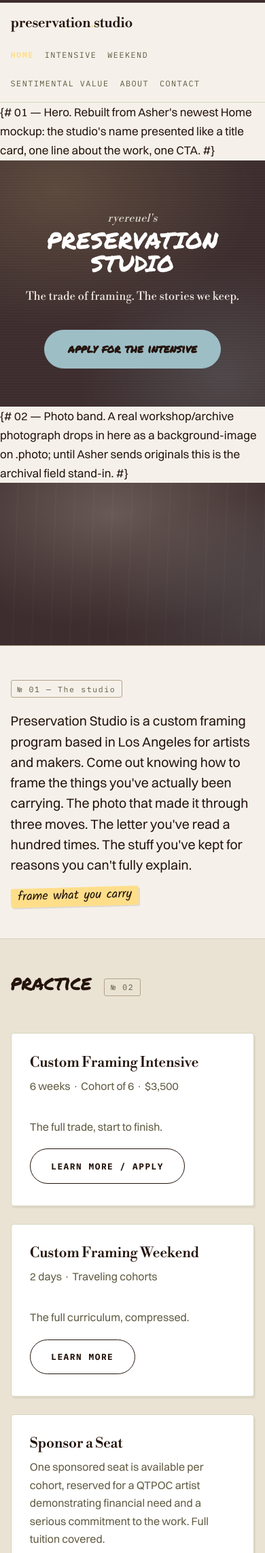
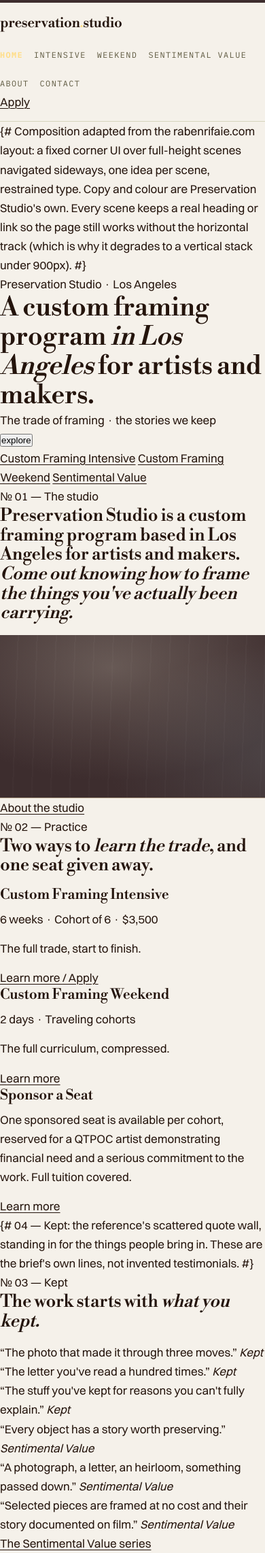
Before and after one commit to Jdrexx/preservationstudio, a Django app: page / in a window 390 px wide; the page is wider, and only the part inside the window is pictured. Shown: the top 2284 px of that part at 68% size. Run offline with Django 5.2, Linux system fonts and the light colour scheme.

Commit message:
feat(design): lay the site out in the rabenrifaie.com composition
Jon pointed at rabenrifaie.com and asked for that layout with our copy and
colours. Its structure, read off the live DOM (a Framer site): a fixed
corner UI over full-height scenes navigated sideways, one idea per scene,
very restrained type, and a sentence built by alternating a true italic
serif with a grotesk.

Applied to Preservation Studio
  · Home is now a five-scene track: Hero -> The studio -> Practice ->
    Kept -> Waitlist. Scenes sit side by side in a native horizontal
    scroller with snap points.
  · The fixed corner UI replaces the old stacked header: wordmark left,
    nav centre-right, a solid "Apply" pill top-right, matching the
    reference's corner button.
  · The signature type move is `.mix` + `<em>`: Libre Bodoni (Switzer
    grotesk surrounding it) for the run of the sentence, Playfair Display
    *italic* for the emphasised phrase. That italic is a NEW self-hosted
    latin woff2 — every other family here was roman-only, so the browser
    synthesised an oblique, which is exactly what makes this style read as
    cheap. Served with the real face and declared under --display-italic.
  · The reference's scattered testimonial wall becomes "Kept" — the
    brief's own lines about what people bring in. Deliberately NOT
    invented testimonials.
  · Colours stay ours (cream/Honey/Light Blue/Plum); the reference is
    black-on-white and that is not this brand.

Two deliberate departures from the reference, for function
  · No scroll-jacking. The track is an ordinary horizontal scroller —
    trackpad, touch, arrow keys, and the on-screen prev/next controls all
    work, so nothing traps the page or breaks the back button.
  · Under 900px the scenes stack vertically and the header nav collapses.
    A sideways scroller on a phone is hostile, and this site's job is to
    collect applications.

Other pages keep their vertical structure and inherit the same type and
palette; the corner UI is shared via base.html.

Verified: 53 tests green; collectstatic clean with track.js and the new
woff2 hashed; all 11 routes 200 with and without ?vibe=1; every string the
suite asserts still present on home; 5 scenes, 1 h1, no leaked template
tags; WCAG audit of site.css reports zero pairs below 4.5:1; procoder gate
0 unformatted, 0 blocking.

```diff
--- /dev/null
+++ b/studio/static/studio/js/track.js
@@ -0,0 +1,106 @@
+/* ============================================================
+   preservation.studio — scene track navigation
+   ============================================================
+
+   The home page lays its scenes out side by side in a native
+   horizontal scroller. This only adds the affordances the browser
+   does not give you for free: prev/next buttons, arrow keys, and a
+   scene counter.
+
+   It never hijacks the wheel or traps the page — scrolling still
+   works exactly as the browser does it, and every scene's content
+   is reachable by ordinary scrolling (and stacks vertically under
+   900px, where this file does nothing).
+   ============================================================ */
+
+(function () {
+  "use strict";
+
+  var track = document.getElementById("track");
+  if (!track) return;
+
+  var scenes = Array.prototype.slice.call(track.querySelectorAll(".scene"));
+  if (scenes.length < 2) return;
+
+  var counter = document.querySelector("[data-scene-now]");
+  var pad = function (n) {
+    return (n < 10 ? "0" : "") + n;
+  };
+
+  // Index of the scene nearest the left edge of the viewport.
+  function currentIndex() {
+    var best = 0;
+    var bestGap = Infinity;
+    scenes.forEach(function (scene, i) {
+      var gap = Math.abs(scene.offsetLeft - track.scrollLeft);
+      if (gap < bestGap) {
+        bestGap = gap;
+        best = i;
+      }
+    });
+    return best;
+  }
+
+  function goTo(i) {
+    var target = scenes[Math.max(0, Math.min(scenes.length - 1, i))];
+    if (!target) return;
+    track.scrollTo({ left: target.offsetLeft, behavior: "smooth" });
+  }
+
+  function sync() {
+    var i = currentIndex();
+    if (counter) counter.textContent = pad(i + 1);
+    document.querySelectorAll("[data-track-prev]").forEach(function (b) {
+      b.disabled = i === 0;
+    });
+    document.querySelectorAll("[data-track-next]").forEach(function (b) {
+      b.disabled = i === scenes.length - 1;
+    });
+  }
+
+  document.querySelectorAll("[data-track-prev]").forEach(function (b) {
+    b.addEventListener("click", function () {
+      goTo(currentIndex() - 1);
+    });
+  });
+  document.querySelectorAll("[data-track-next]").forEach(function (b) {
+    b.addEventListener("click", function () {
+      goTo(currentIndex() + 1);
+    });
+  });
+
+  // Arrow keys, but only when the user is not typing in a form control and
+  // not reading a vertical (stacked) layout.
+  document.addEventListener("keydown", function (e) {
+    if (e.metaKey || e.ctrlKey || e.altKey) return;
+    var el = document.activeElement;
+    if (el && /^(INPUT|TEXTAREA|SELECT)$/.test(el.tagName)) return;
+    if (window.matchMedia("(max-width: 900px)").matches) return;
+    if (e.key === "ArrowRight") {
+      e.preventDefault();
+      goTo(currentIndex() + 1);
+    } else if (e.key === "ArrowLeft") {
+      e.preventDefault();
+      goTo(currentIndex() - 1);
+    }
+  });
+
+  var raf = null;
+  track.addEventListener("scroll", function () {
+    if (raf) return;
+    raf = window.requestAnimationFrame(function () {
+      raf = null;
+      sync();
+    });
+  });
+
+  window.addEventListener("resize", sync);
+
+  // Keep the browser's own scroll restoration from landing mid-track with a
+  // stale counter.
+  if ("scrollRestoration" in window.history) {
+    window.history.scrollRestoration = "manual";
+  }
+
+  sync();
+})();
--- a/studio/templates/studio/base.html
+++ b/studio/templates/studio/base.html
@@ -7,15 +7,16 @@
   <meta name="description" content="{% block meta_description %}Preservation Studio is a custom framing program based in Los Angeles for artists and makers.{% endblock %}">
   <link rel="icon" type="image/svg+xml" href="{% static 'studio/favicon.svg' %}">
   <link rel="alternate icon" href="{% static 'studio/favicon.svg' %}">
-  <link rel="stylesheet" href="{% static 'studio/css/fonts.css' %}?v=2">
-  <link rel="stylesheet" href="{% static 'studio/css/site.css' %}?v=5">
-  {% if request.GET.vibe %}<link rel="stylesheet" href="{% static 'studio/css/vibe-tuner.css' %}?v=2">{% endif %}
+  <link rel="stylesheet" href="{% static 'studio/css/fonts.css' %}?v=3">
+  <link rel="stylesheet" href="{% static 'studio/css/site.css' %}?v=6">
+  {% if request.GET.vibe %}<link rel="stylesheet" href="{% static 'studio/css/vibe-tuner.css' %}?v=3">{% endif %}
   {% block extra_head %}{% endblock %}
 </head>
-<body>
+<body class="{% block body_class %}{% endblock %}">
   <header class="site-header">
-    <div class="container header-inner">
+    <div class="header-inner">
       <a class="wordmark" href="{% url 'studio:home' %}">preservation<span class="wordmark-dot">.</span>studio</a>
+      <div class="header-right">
         <nav class="site-nav" aria-label="Main">
           <a href="{% url 'studio:home' %}"{% if request.resolver_match.url_name == 'home' %} aria-current="page"{% endif %}>Home</a>
           <a href="{% url 'studio:intensive' %}"{% if request.resolver_match.url_name == 'intensive' %} aria-current="page"{% endif %}>Intensive</a>
@@ -24,6 +25,8 @@
           <a href="{% url 'studio:about' %}"{% if request.resolver_match.url_name == 'about' %} aria-current="page"{% endif %}>About</a>
           <a href="{% url 'studio:contact' %}"{% if request.resolver_match.url_name == 'contact' %} aria-current="page"{% endif %}>Contact</a>
         </nav>
+        <a class="pill pill-solid" href="{% url 'studio:intensive_apply' %}">Apply</a>
+      </div>
     </div>
   </header>
 
@@ -43,6 +46,7 @@
       </div>
     </div>
   </footer>
+  {% block scripts %}{% endblock %}
   {% if request.GET.vibe %}{% include "studio/partials/vibe_tuner.html" %}{% endif %}
 </body>
 </html>
--- a/studio/templates/studio/home.html
+++ b/studio/templates/studio/home.html
@@ -1,108 +1,126 @@
 {% extends "studio/base.html" %}
+{% load static %}
 {% block title %}preservation.studio{% endblock %}
+{% block body_class %}is-track{% endblock %}
 {% block content %}
 
-{# 01 — Hero. Rebuilt from Asher's newest Home mockup: the studio's name
-   presented like a title card, one line about the work, one CTA. #}
-<section class="hero hero-archive" aria-labelledby="hero-title">
-  <div class="container hero-inner">
-    <p class="hero-presents">ryereuel's</p>
-    <h1 class="hero-wordmark" id="hero-title">Preservation Studio</h1>
-    <p class="hero-tagline">The trade of framing. The stories we keep.</p>
-    <div class="btn-row">
-      <a class="btn btn-cta" href="{% url 'studio:intensive' %}">apply for the intensive</a>
+{# Composition adapted from the rabenrifaie.com layout: a fixed corner UI over
+   full-height scenes navigated sideways, one idea per scene, restrained type.
+   Copy and colour are Preservation Studio's own. Every scene keeps a real
+   heading or link so the page still works without the horizontal track
+   (which is why it degrades to a vertical stack under 900px). #}
+
+<div class="track" id="track" aria-label="Preservation Studio">
+
+  {# 01 — Hero #}
+  <section class="scene" aria-labelledby="s1">
+    <span class="micro">Preservation Studio · Los Angeles</span>
+    <h1 class="mix" id="s1">A custom framing program <em>in Los Angeles</em> for artists and makers.</h1>
+    <p class="micro">The trade of framing · the stories we keep</p>
+    <button class="explore" type="button" data-track-next>
+      <span class="rule-tick"></span>
+      <span class="micro">explore</span>
+    </button>
+    <div class="rows">
+      <a href="{% url 'studio:intensive' %}">Custom Framing Intensive</a>
+      <a href="{% url 'studio:weekend' %}">Custom Framing Weekend</a>
+      <a href="{% url 'studio:sentimental' %}">Sentimental Value</a>
     </div>
-  </div>
-</section>
+  </section>
 
-{# 02 — Photo band. A real workshop/archive photograph drops in here as a
-   background-image on .photo; until Asher sends originals this is the
-   archival field stand-in. #}
-<div class="photo-band photo" role="img" aria-label="The studio floor — framing bench, tools and archival materials"></div>
+  {# 02 — The studio #}
+  <section class="scene" aria-labelledby="s2">
+    <span class="micro">№ 01 — The studio</span>
+    <h2 class="mix mix-sm" id="s2">Preservation Studio is a custom framing program based in Los Angeles for artists and makers. <em>Come out knowing how to frame the things you've actually been carrying.</em></h2>
+    <div class="photo-band photo" role="img" aria-label="The studio floor — framing bench, tools and archival materials"></div>
+    <a class="pill" href="{% url 'studio:about' %}">About the studio</a>
+  </section>
 
-{# 03 — What it is, in the brief's own words. #}
-<section class="section">
-  <div class="container intro-copy">
-    <span class="section-num">№ 01 — The studio</span>
-    <p class="lede">Preservation Studio is a custom framing program based in Los Angeles for artists and makers. Come out knowing how to frame the things you've actually been carrying. The photo that made it through three moves. The letter you've read a hundred times. The stuff you've kept for reasons you can't fully explain.</p>
-    <p class="annotation">frame what you carry</p>
-  </div>
-</section>
+  {# 03 — Practice #}
+  <section class="scene" aria-labelledby="s3">
+    <span class="micro">№ 02 — Practice</span>
+    <h2 class="mix mix-sm" id="s3">Two ways to <em>learn the trade</em>, and one seat given away.</h2>
 
-{# 04 — The practice: three catalogue cards (mockup's PRACTICE row). #}
-<section class="section section-rule section-alt">
-  <div class="container">
-    <div class="section-script">
-      <h2>practice</h2>
-      <span class="section-num">№ 02</span>
-    </div>
-
-    <div class="catalogue">
-      <article class="catalogue-card">
+    <div class="stack-list">
+      <div class="stack-item">
         <h3>Custom Framing Intensive</h3>
-        <p class="card-stats">6 weeks · Cohort of 6 · $3,500</p>
+        <p class="stats">6 weeks · Cohort of 6 · $3,500</p>
         <p>The full trade, start to finish.</p>
-        <div class="btn-row">
-          <a class="btn" href="{% url 'studio:intensive' %}">Learn more / Apply</a>
-        </div>
-      </article>
-
-      <article class="catalogue-card">
+        <p><a class="pill pill-quiet" href="{% url 'studio:intensive' %}">Learn more / Apply</a></p>
+      </div>
+      <div class="stack-item">
         <h3>Custom Framing Weekend</h3>
-        <p class="card-stats">2 days · Traveling cohorts</p>
+        <p class="stats">2 days · Traveling cohorts</p>
         <p>The full curriculum, compressed.</p>
-        <div class="btn-row">
-          <a class="btn" href="{% url 'studio:weekend' %}">Learn more</a>
-        </div>
-      </article>
-
-      <article class="catalogue-card">
+        <p><a class="pill pill-quiet" href="{% url 'studio:weekend' %}">Learn more</a></p>
+      </div>
+      <div class="stack-item">
         <h3>Sponsor a Seat</h3>
         <p>One sponsored seat is available per cohort, reserved for a QTPOC artist demonstrating financial need and a serious commitment to the work. Full tuition covered.</p>
-        <div class="btn-row">
-          <a class="btn" href="{% url 'studio:contact_sponsor' %}">Learn more</a>
-        </div>
-      </article>
-    </div>
-  </div>
-</section>
-
-{# 05 — Waitlist: the archive drawer beside the ask. #}
-<section class="section" id="waitlist">
-  <div class="container waitlist-archive">
-    <div class="card-stack" aria-hidden="true">
-      <div class="index-card">Preservation&nbsp;Studio</div>
-      <div class="index-card">Cohort&nbsp;— six seats</div>
-      <div class="index-card">Custom framing&nbsp;— Los&nbsp;Angeles</div>
-      <div class="index-card">Next intake&nbsp;— dates TBD</div>
-      <div class="index-card">Keep&nbsp;this&nbsp;card</div>
-    </div>
-
-    <div>
-      <div class="section-script">
-        <h2>waitlist</h2>
-      </div>
-      <p class="lede">Join the waitlist and we'll let you know when the next cohort opens.</p>
-      <form method="post" action="{% url 'studio:home' %}" class="inline-form">
-        {% csrf_token %}
-        {{ form.honeypot }}
-        {{ form.email }}
-        {% if form.email.errors %}
-          <p class="error">{{ form.email.errors.0 }}</p>
-        {% endif %}
-        <button type="submit" class="btn btn-cta">submit</button>
-      </form>
-      <div class="seal" aria-hidden="true">
-        <span class="seal-inner">
-          Preservation Studio
-          <span class="seal-rule"></span>
-          Custom Framing
-          <span class="seal-rule"></span>
-          <span class="seal-year">Los Angeles</span>
-        </span>
+        <p><a class="pill pill-quiet" href="{% url 'studio:contact_sponsor' %}">Learn more</a></p>
       </div>
     </div>
-  </div>
-</section>
+  </section>
+
+  {# 04 — Kept: the reference's scattered quote wall, standing in for the
+     things people bring in. These are the brief's own lines, not invented
+     testimonials. #}
+  <section class="scene" aria-labelledby="s4">
+    <span class="micro">№ 03 — Kept</span>
+    <h2 class="mix mix-sm" id="s4">The work starts with <em>what you kept.</em></h2>
+    <div class="quote-wall">
+      <blockquote class="quote">
+        “The photo that made it through three moves.”
+        <cite>Kept</cite>
+      </blockquote>
+      <blockquote class="quote">
+        “The letter you've read a hundred times.”
+        <cite>Kept</cite>
+      </blockquote>
+      <blockquote class="quote">
+        “The stuff you've kept for reasons you can't fully explain.”
+        <cite>Kept</cite>
+      </blockquote>
+      <blockquote class="quote">
+        “Every object has a story worth preserving.”
+        <cite>Sentimental Value</cite>
+      </blockquote>
+      <blockquote class="quote">
+        “A photograph, a letter, an heirloom, something passed down.”
+        <cite>Sentimental Value</cite>
+      </blockquote>
+      <blockquote class="quote">
+        “Selected pieces are framed at no cost and their story documented on film.”
+        <cite>Sentimental Value</cite>
+      </blockquote>
+    </div>
+    <a class="pill" href="{% url 'studio:sentimental' %}">The Sentimental Value series</a>
+  </section>
+
+  {# 05 — Waitlist #}
+  <section class="scene" aria-labelledby="s5">
+    <span class="micro">№ 04 — Waitlist</span>
+    <h2 class="mix mix-sm" id="s5">Join the waitlist and we'll let you know <em>when the next cohort opens.</em></h2>
+    <form method="post" action="{% url 'studio:home' %}">
+      {% csrf_token %}
+      {{ form.honeypot }}
+      {{ form.email }}
+      {% if form.email.errors %}
+        <p class="error">{{ form.email.errors.0 }}</p>
+      {% endif %}
+      <button type="submit" class="pill pill-solid">Submit</button>
+    </form>
+    <p class="micro">Applications are open · the cohort is limited to 6 people</p>
+    <a class="pill" href="{% url 'studio:intensive_apply' %}">Apply now</a>
+  </section>
+
+</div>
+
+<nav class="scene-nav" aria-label="Scene navigation">
+  <button type="button" data-track-prev aria-label="Previous scene">←</button>
+  <button type="button" data-track-next aria-label="Next scene">→</button>
+</nav>
+<p class="scene-index"><span data-scene-now>01</span> / 05</p>
 
 {% endblock %}
+{% block scripts %}<script src="{% static 'studio/js/track.js' %}?v=1"></script>{% endblock %}
```
Also changed, not shown: studio/static/studio/fonts/playfair-italic-w400.woff2 (added). Lines whose indentation alone changed are shown as unchanged.
